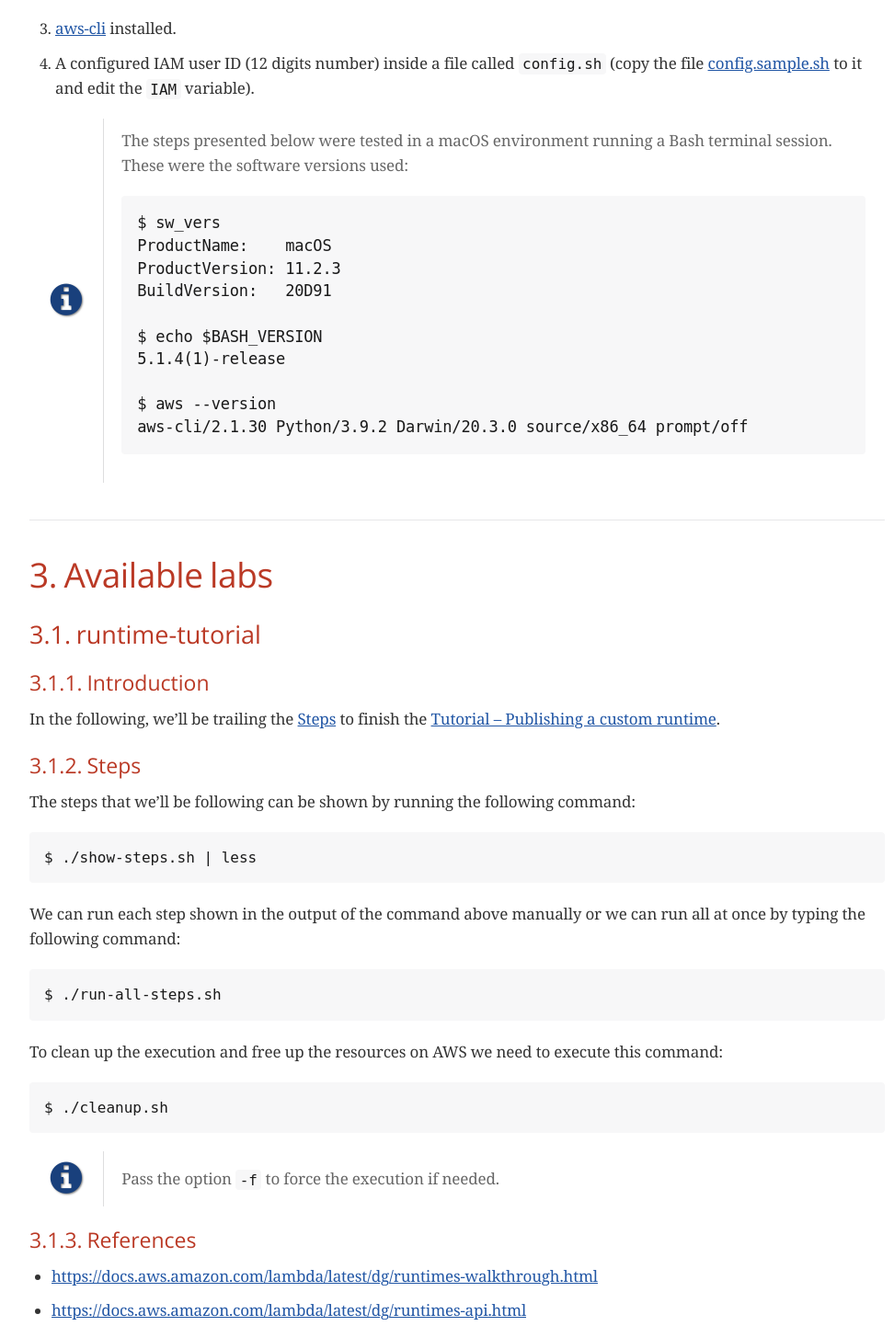
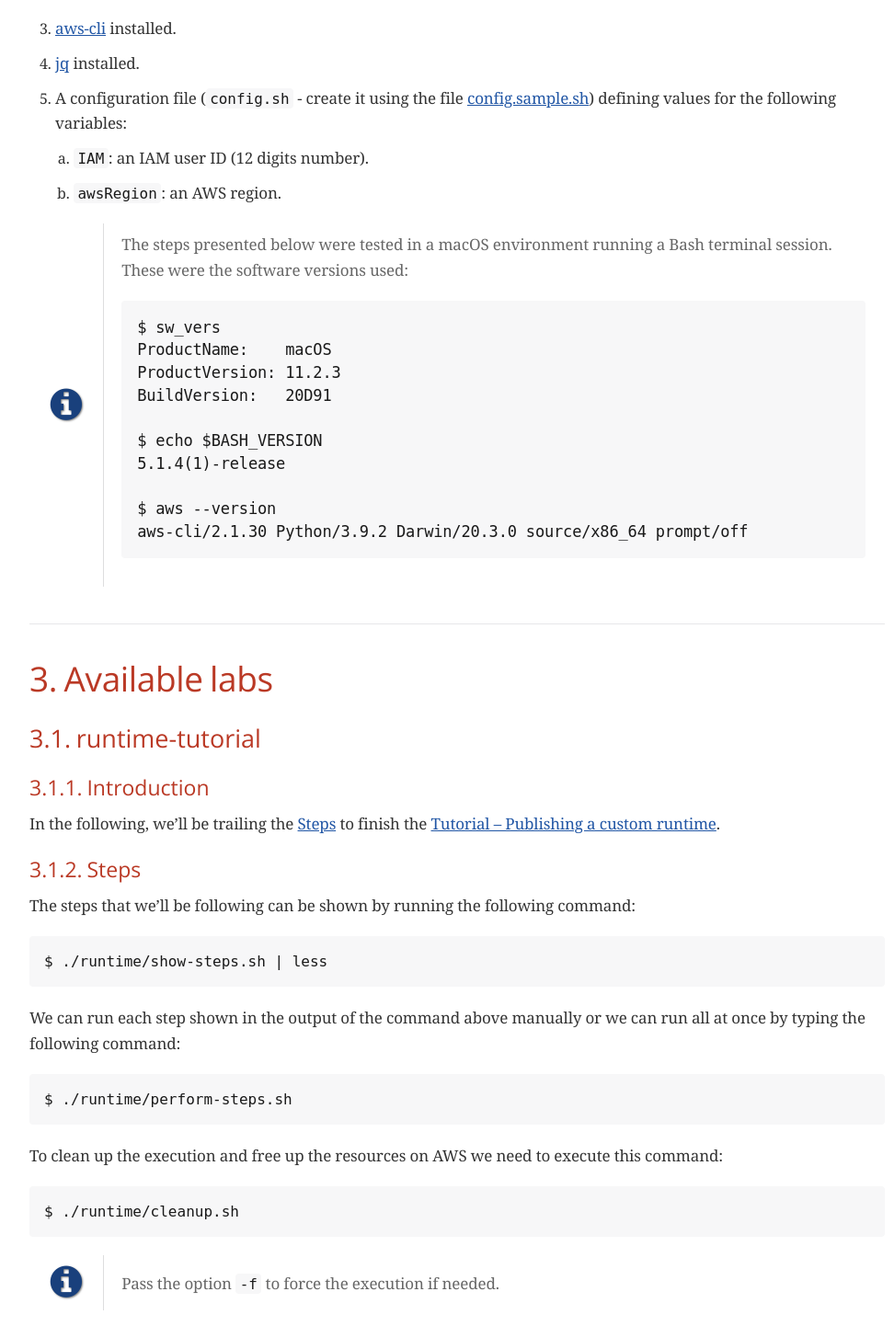
Before and after one commit to paulojeronimo/aws-lambda-labs, a plain HTML site: page index.html in a window 1280 px wide. Shown: the part 836-2278 px from the top of the page at 92% size, without its empty margins (303-1275 px from the left). Drawn offline with nearby package versions, Linux system fonts and the light colour scheme; a web font is replaced by a local one.

Commit message:
Published at Wed Mar 24 01:39:34 -03 2021

```diff
--- a/index.html
+++ b/index.html
@@ -5,7 +5,7 @@
 <meta http-equiv="X-UA-Compatible" content="IE=edge">
 <meta name="viewport" content="width=device-width, initial-scale=1.0">
 <meta name="generator" content="Asciidoctor 2.0.10">
-<meta name="author" content="Paulo Jerônimo &lt;pj@paulojeronimo.com&gt;, 2021-03-23 11:26:16 -0300">
+<meta name="author" content="Paulo Jerônimo &lt;pj@paulojeronimo.com&gt;, 2021-03-24 01:22:30 -0300">
 <title>AWS Lambda Labs</title>
 <link rel="stylesheet" href="https://fonts.googleapis.com/css?family=Open+Sans:300,300italic,400,400italic,600,600italic%7CNoto+Serif:400,400italic,700,700italic%7CDroid+Sans+Mono:400,700">
 <style>
@@ -442,7 +442,7 @@ body.book #toc,body.book #preamble,body.book h1.sect0,body.book .sect1>h2{page-b
 <div id="header">
 <h1>AWS Lambda Labs</h1>
 <div class="details">
-<span id="author" class="author">Paulo Jerônimo &lt;pj@paulojeronimo.com&gt;, 2021-03-23 11:26:16 -0300</span><br>
+<span id="author" class="author">Paulo Jerônimo &lt;pj@paulojeronimo.com&gt;, 2021-03-24 01:22:30 -0300</span><br>
 </div>
 <div id="toc" class="toc2">
 <div id="toctitle">Table of Contents</div>
@@ -513,9 +513,22 @@ $ echo $(brew --prefix)/bin/bash | sudo tee -a /private/etc/shells</pre>
 <p><a href="https://aws.amazon.com/cli/" target="_blank" rel="noopener">aws-cli</a> installed.</p>
 </li>
 <li>
-<p>A configured IAM user ID (12 digits number) inside a file called
-  <code>config.sh</code> (copy the file <a href="https://raw.githubusercontent.com/paulojeronimo/aws-lambda-labs/main/config.sample.sh" target="_blank" rel="noopener">config.sample.sh</a>
-to it and edit the <code>IAM</code> variable).</p>
+<p><a href="https://stedolan.github.io/jq/" target="_blank" rel="noopener">jq</a> installed.</p>
+</li>
+<li>
+<p>A configuration file (<code>config.sh</code> - create it using the file
+  <a href="https://raw.githubusercontent.com/paulojeronimo/aws-lambda-labs/main/config.sample.sh" target="_blank" rel="noopener">config.sample.sh</a>) defining values for the
+following variables:</p>
+<div class="olist loweralpha">
+<ol class="loweralpha" type="a">
+<li>
+<p><code>IAM</code>: an IAM user ID (12 digits number).</p>
+</li>
+<li>
+<p><code>awsRegion</code>: an AWS region.</p>
+</li>
+</ol>
+</div>
 </li>
 </ol>
 </div>
@@ -570,7 +583,7 @@ command:</p>
 </div>
 <div class="listingblock">
 <div class="content">
-<pre>$ ./show-steps.sh | less</pre>
+<pre>$ ./runtime/show-steps.sh | less</pre>
 </div>
 </div>
 <div class="paragraph">
@@ -579,7 +592,7 @@ or we can run all at once by typing the following command:</p>
 </div>
 <div class="listingblock">
 <div class="content">
-<pre>$ ./run-all-steps.sh</pre>
+<pre>$ ./runtime/perform-steps.sh</pre>
 </div>
 </div>
 <div class="paragraph">
@@ -588,7 +601,7 @@ execute this command:</p>
 </div>
 <div class="listingblock">
 <div class="content">
-<pre>$ ./cleanup.sh</pre>
+<pre>$ ./runtime/cleanup.sh</pre>
 </div>
 </div>
 <div class="admonitionblock note">
```
